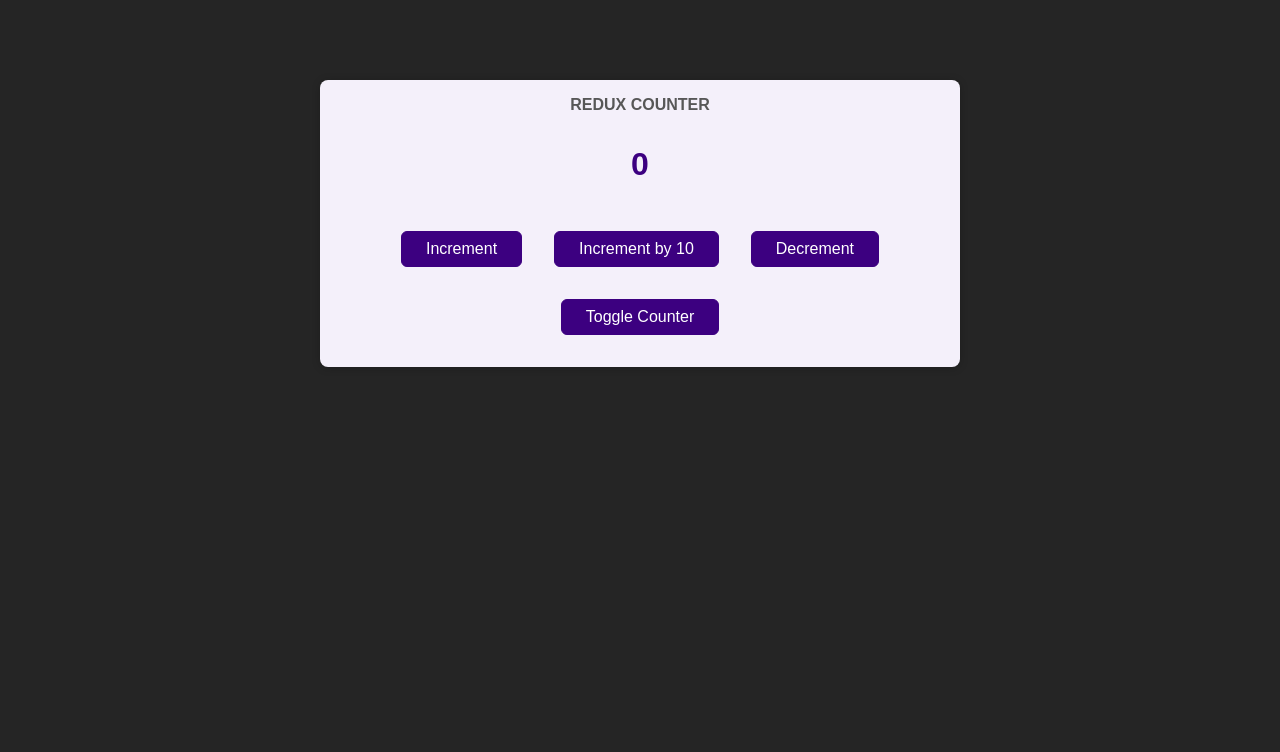
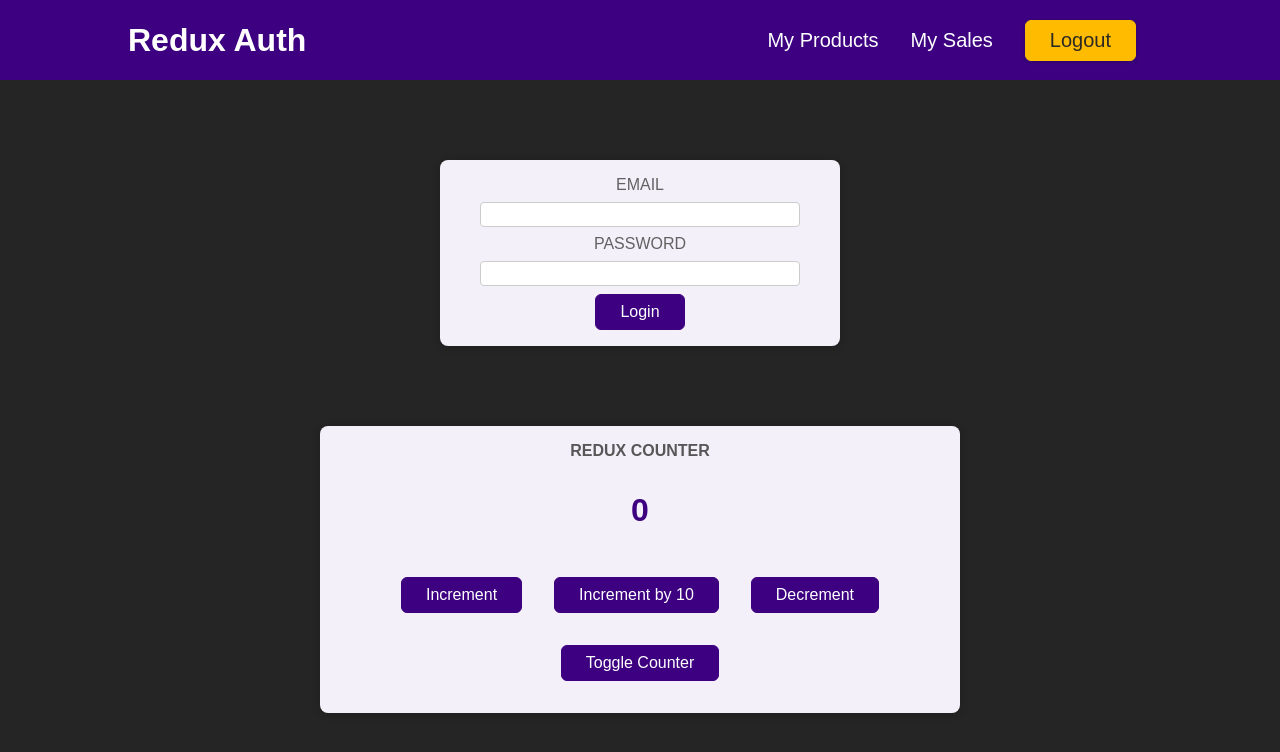
Before and after one commit to ms-tech-geek/react-basics, a React (Create React App) app: page / in a window 1280 px wide. Shown: the top 752 px of the page. Built offline with nearby package versions, Linux system fonts and the light colour scheme.

Commit message:
working with multiple components

```diff
--- a/src/App.js
+++ b/src/App.js
@@ -1,10 +1,15 @@
-import Counter from './components/Counter';
-
+import Header from "./components/Header";
+import Auth from "./components/Auth";
+import Counter from "./components/Counter";
 
 function App() {
-  return (
-    <Counter />
-  );
+	return (
+		<>
+			<Header />
+			<Auth />
+			<Counter />
+		</>
+	);
 }
 
 export default App;
```
